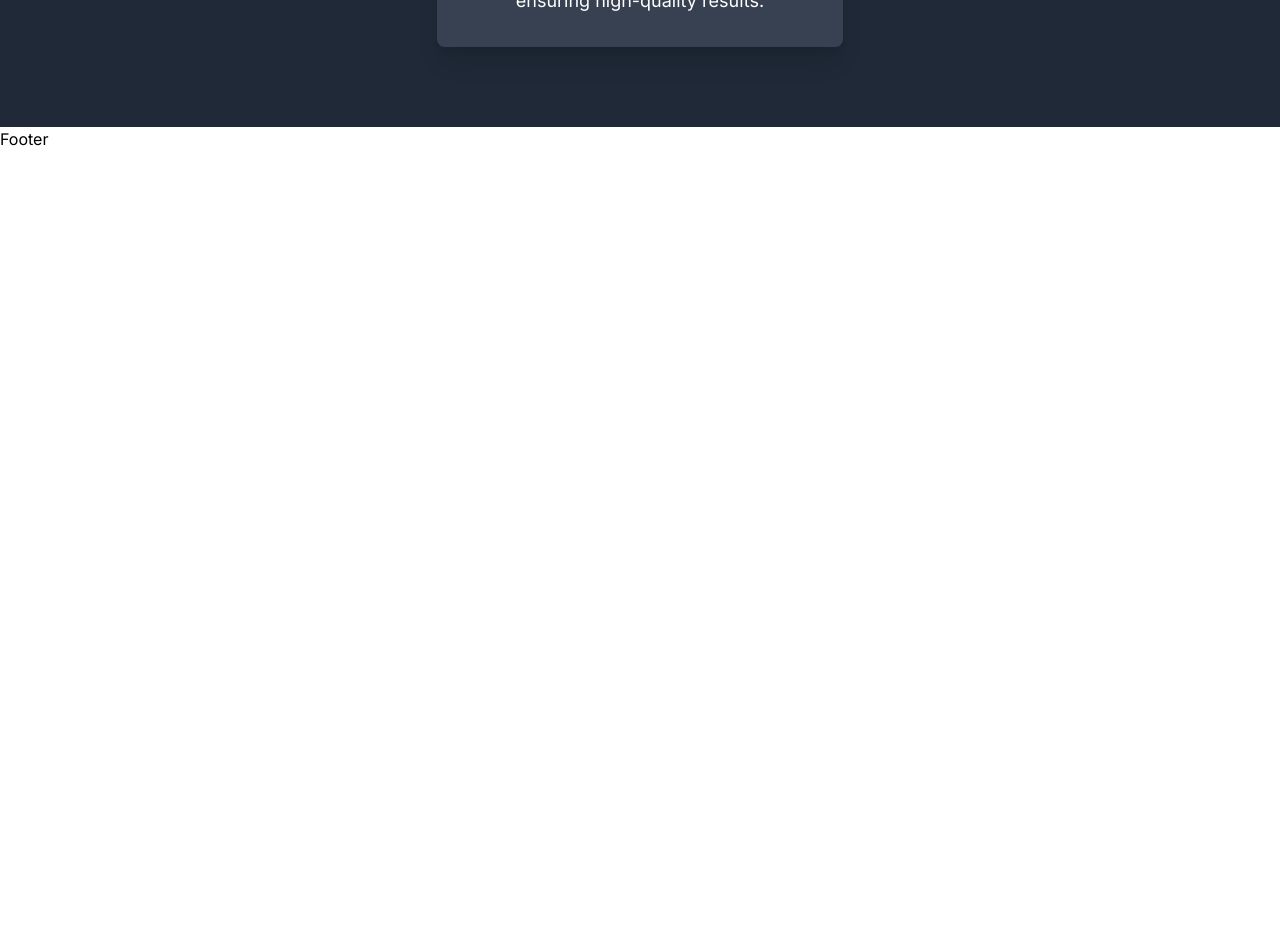
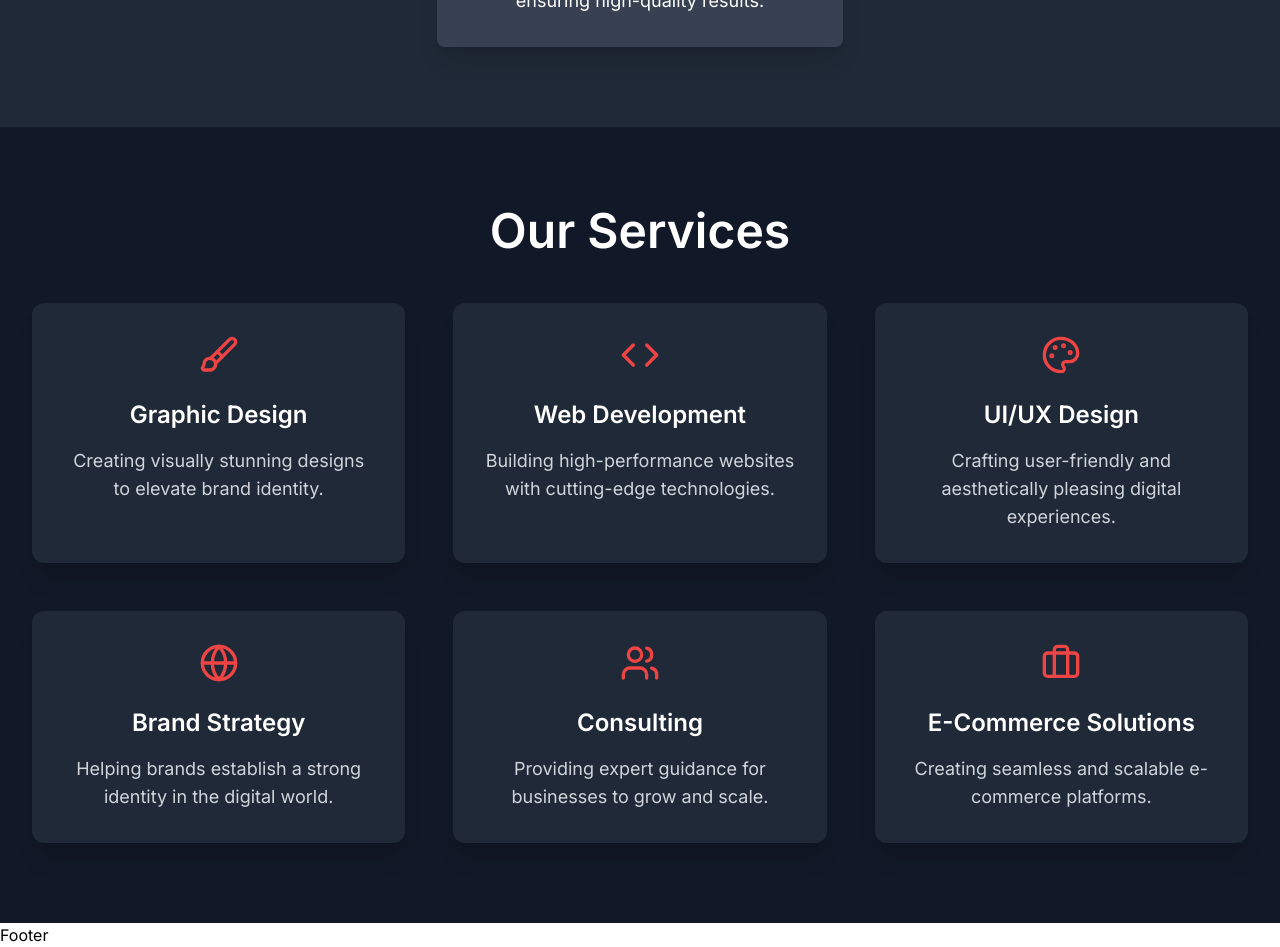
Before and after one commit to Neaz-mq/office, a React (Vite) app: page / in a window 1280 px wide. Shown: the part 1820-2767 px from the top of the page. Before the commit the page ends 1971 px from the top, so only its background shows below. Built offline with nearby package versions, Linux system fonts and the light colour scheme.

Commit message:
Services section done

```diff
--- a/src/pages/About/About.jsx
+++ b/src/pages/About/About.jsx
@@ -7,7 +7,7 @@ const About = () => {
         {/* Heading */}
         <motion.h2
           initial={{ opacity: 0, y: -50 }}
-          animate={{ opacity: 1, y: 0 }}
+          whileInView={{ opacity: 1, y: 0 }}
           transition={{ duration: 0.7 }}
           className="text-4xl sm:text-5xl font-bold text-center mb-12"
         >
@@ -19,7 +19,7 @@ const About = () => {
           {/* Left Side - Description */}
           <motion.div
             initial={{ opacity: 0, x: -100 }}
-            animate={{ opacity: 1, x: 0 }}
+            whileInView={{ opacity: 1, x: 0 }}
             transition={{ duration: 0.7 }}
             className="flex flex-col justify-center"
           >
@@ -42,7 +42,7 @@ const About = () => {
           {/* Right Side - Image or Team Photo */}
           <motion.div
             initial={{ opacity: 0, x: 100 }}
-            animate={{ opacity: 1, x: 0 }}
+            whileInView={{ opacity: 1, x: 0 }}
             transition={{ duration: 0.7 }}
             className="flex justify-center items-center"
           >
@@ -57,16 +57,18 @@ const About = () => {
         {/* Values Section */}
         <motion.div
           initial={{ opacity: 0, y: 50 }}
-          animate={{ opacity: 1, y: 0 }}
+          whileInView={{ opacity: 1, y: 0 }}
           transition={{ duration: 0.7 }}
           className="mt-20 text-center"
         >
-          <h3 className="text-3xl sm:text-4xl font-semibold mb-8">Our Core Values</h3>
+          <h3 className="text-3xl sm:text-4xl font-semibold mb-8">
+            Our Core Values
+          </h3>
           <div className="flex flex-wrap justify-center gap-12">
             <div className="w-full sm:w-1/3">
               <motion.div
                 initial={{ opacity: 0, scale: 0.8 }}
-                animate={{ opacity: 1, scale: 1 }}
+                whileInView={{ opacity: 1, scale: 1 }}
                 transition={{ duration: 0.7, delay: 0.2 }}
                 className="p-8 bg-gray-700 rounded-lg shadow-xl hover:scale-105 transform transition duration-300"
               >
@@ -80,7 +82,7 @@ const About = () => {
             <div className="w-full sm:w-1/3">
               <motion.div
                 initial={{ opacity: 0, scale: 0.8 }}
-                animate={{ opacity: 1, scale: 1 }}
+                whileInView={{ opacity: 1, scale: 1 }}
                 transition={{ duration: 0.7, delay: 0.4 }}
                 className="p-8 bg-gray-700 rounded-lg shadow-xl hover:scale-105 transform transition duration-300"
               >
@@ -94,7 +96,7 @@ const About = () => {
             <div className="w-full sm:w-1/3">
               <motion.div
                 initial={{ opacity: 0, scale: 0.8 }}
-                animate={{ opacity: 1, scale: 1 }}
+                whileInView={{ opacity: 1, scale: 1 }}
                 transition={{ duration: 0.7, delay: 0.6 }}
                 className="p-8 bg-gray-700 rounded-lg shadow-xl hover:scale-105 transform transition duration-300"
               >
--- a/src/pages/Home/Home/Home.jsx
+++ b/src/pages/Home/Home/Home.jsx
@@ -1,10 +1,12 @@
 import About from "../../About/About";
+import Services from "../../Services/Services";
 
 
 const Home = () => {
     return (
         <div>
             <About></About>
+            <Services></Services>
         </div>
     );
 };
--- /dev/null
+++ b/src/pages/Services/Services.jsx
@@ -0,0 +1,75 @@
+import { motion } from "framer-motion";
+import { Briefcase, Code, Palette, Brush, Globe, Users } from "lucide-react";
+
+const services = [
+    {
+        icon: <Brush size={40} />,
+        title: "Graphic Design",
+        description: "Creating visually stunning designs to elevate brand identity.",
+    },
+    {
+        icon: <Code size={40} />,
+        title: "Web Development",
+        description: "Building high-performance websites with cutting-edge technologies.",
+    },
+    {
+        icon: <Palette size={40} />,
+        title: "UI/UX Design",
+        description: "Crafting user-friendly and aesthetically pleasing digital experiences.",
+    },
+
+    {
+        icon: <Globe size={40} />,
+        title: "Brand Strategy",
+        description: "Helping brands establish a strong identity in the digital world.",
+    },
+    {
+        icon: <Users size={40} />,
+        title: "Consulting",
+        description: "Providing expert guidance for businesses to grow and scale.",
+    },
+    {
+        icon: <Briefcase size={40} />,
+        title: "E-Commerce Solutions",
+        description: "Creating seamless and scalable e-commerce platforms.",
+    },
+];
+
+const Services = () => {
+    return (
+        <section className="relative py-20 bg-gray-900 text-white">
+            <div className="max-w-7xl mx-auto px-6 lg:px-8">
+                {/* Heading */}
+                <motion.h2
+                    initial={{ opacity: 0, y: -50 }}
+                    whileInView={{ opacity: 1, y: 0 }}
+                    transition={{ duration: 0.7 }}
+                    viewport={{ once: true }}
+                    className="text-4xl sm:text-5xl font-bold text-center mb-12"
+                >
+                    Our Services
+                </motion.h2>
+
+                {/* Services Grid */}
+                <div className="grid grid-cols-1 sm:grid-cols-2 lg:grid-cols-3 gap-12">
+                    {services.map((service, index) => (
+                        <motion.div
+                            key={index}
+                            initial={{ opacity: 0, y: 50 }}
+                            whileInView={{ opacity: 1, y: 0 }}
+                            transition={{ duration: 0.6, delay: index * 0.1 }}
+                            viewport={{ once: false }}
+                            className="p-8 bg-gray-800 rounded-xl shadow-xl hover:scale-105 transform transition duration-300 text-center"
+                        >
+                            <div className="flex justify-center text-red-500 mb-6">{service.icon}</div>
+                            <h3 className="text-2xl font-semibold mb-4">{service.title}</h3>
+                            <p className="text-lg text-gray-300">{service.description}</p>
+                        </motion.div>
+                    ))}
+                </div>
+            </div>
+        </section>
+    );
+};
+
+export default Services;
```
